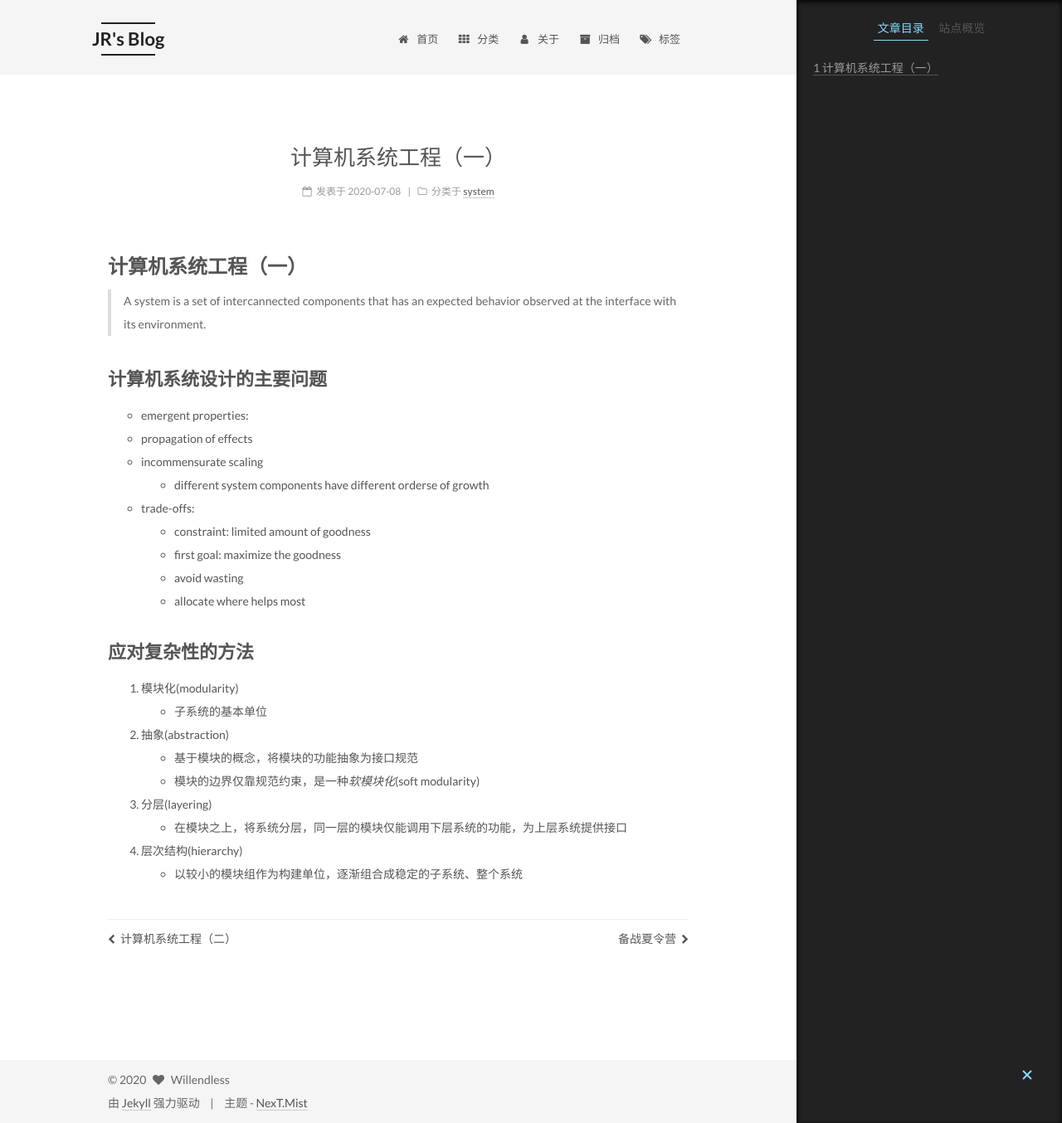
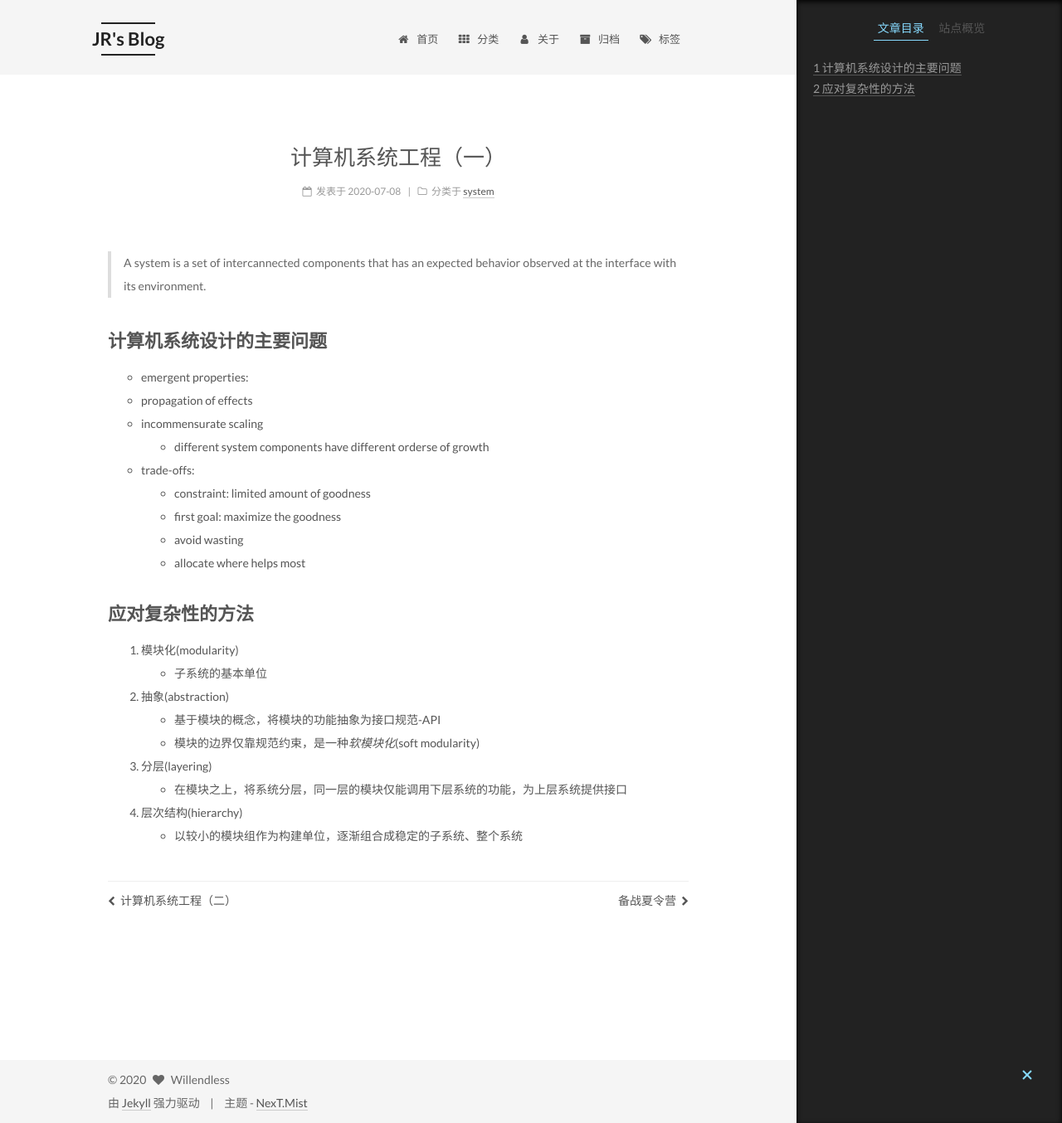
Before and after one commit to Willendless/willendless.github.io, a Jekyll site: the page built from _posts/2020-7-8-计算机系统工程 (一).md, in a window 1280 px wide and 1354 px high. Shown: the whole window at 83% size. Built offline with Jekyll 4.4.1, drawn with Linux system fonts in a browser that asks for light colours; comment, search, counter and statistics services are not loaded.

Commit message:
fix: update format

```diff
--- a/_posts/2020-7-8-计算机系统工程 (一).md
+++ b/_posts/2020-7-8-计算机系统工程 (一).md
@@ -5,8 +5,6 @@ title: 计算机系统工程（一）
 category:
     - system
 ---
-
-# 计算机系统工程（一）
 
 > A system is a set of intercannected components that has an expected behavior observed at the interface with its environment.
 
@@ -27,7 +25,7 @@ category:
 1. 模块化(modularity)
     + 子系统的基本单位
 2. 抽象(abstraction)
-    + 基于模块的概念，将模块的功能抽象为接口规范
+    + 基于模块的概念，将模块的功能抽象为接口规范-API
     + 模块的边界仅靠规范约束，是一种*软模块化*(soft modularity)
 3. 分层(layering)
     + 在模块之上，将系统分层，同一层的模块仅能调用下层系统的功能，为上层系统提供接口
```
